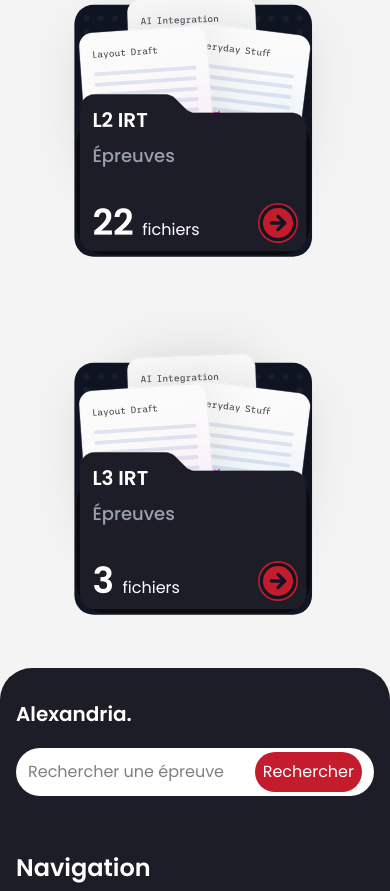
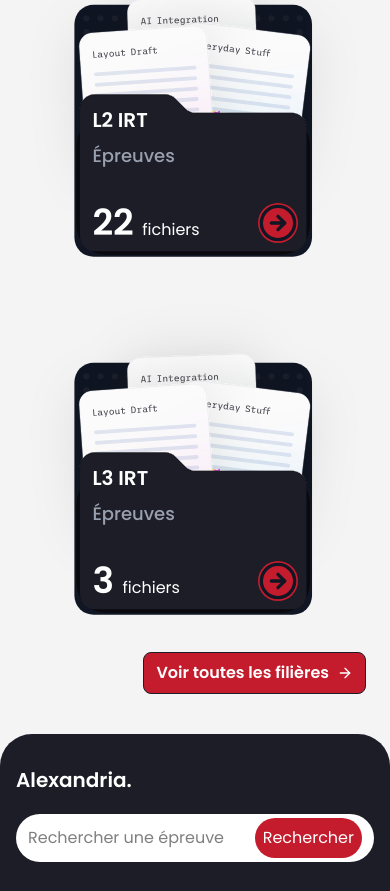
Before and after one commit to kaizen-squad/esgis-epreuves, a Next.js app: page / in a window 390 px wide. Shown: the part 4138-5029 px from the top of the page. Built offline with nearby package versions, Linux system fonts and the light colour scheme.

Commit message:
feat(accueil): done with the mobile version of the filiere section ui

```diff
--- a/src/app/(public)/accueil/components/Filieres.tsx
+++ b/src/app/(public)/accueil/components/Filieres.tsx
@@ -1,3 +1,4 @@
+import { FiArrowRight } from "react-icons/fi";
 import FiliereCard from "../../components/FiliereCard";
 import { filiereMocks } from "../../constants/filieres.constants";
 
@@ -8,7 +9,7 @@ const Filieres = () => {
         Selectionnez votre <br />
         filière
       </h3>
-      <div className="grid grid-cols-1 grid-rows-3 gap-4 md:grid-cols-2 md:grid-rows-2 lg:grid-cols-3">
+      <div className="mb-6 grid grid-cols-1 grid-rows-3 gap-4 md:grid-cols-2 md:grid-rows-2 lg:grid-cols-3">
         {filiereMocks.map((filiere) => (
           <FiliereCard
             data={filiere}
@@ -17,6 +18,10 @@ const Filieres = () => {
           />
         ))}
       </div>
+
+      <button className="border-background-secondary text-text-primary bg-background-accent ml-auto flex items-center gap-2 rounded-lg border px-3 py-2 font-semibold">
+        Voir toutes les filières <FiArrowRight />
+      </button>
     </div>
   );
 };
--- a/src/app/(public)/components/FiliereCard.tsx
+++ b/src/app/(public)/components/FiliereCard.tsx
@@ -34,7 +34,7 @@ const FiliereCard = ({
             <span>fichiers</span>
           </p>
         </div>
-        <button className="cursor-pointer transition-all duration-300 ease-in-out hover:scale-105">
+        <button className="cursor-pointer transition-all ease-in-out hover:scale-105">
           <FiArrowRightCircle
             className="bg-background-accent text-text-default rounded-full"
             size={40}
```
